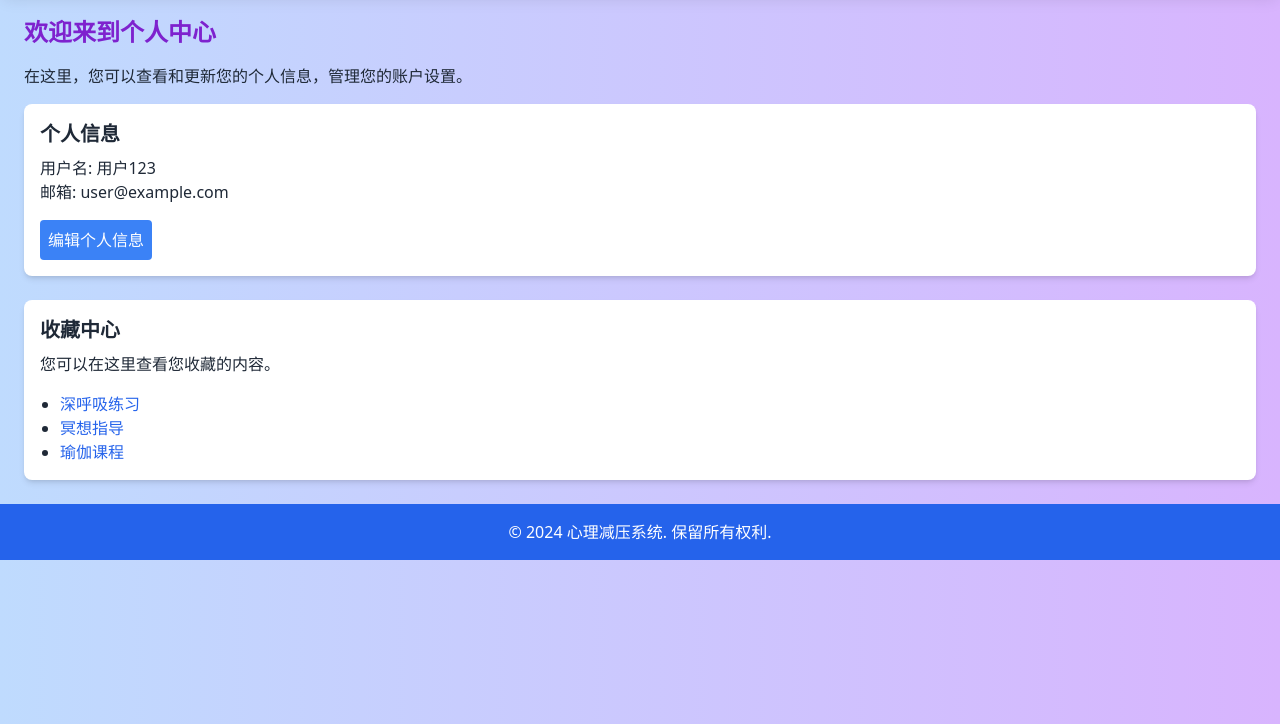
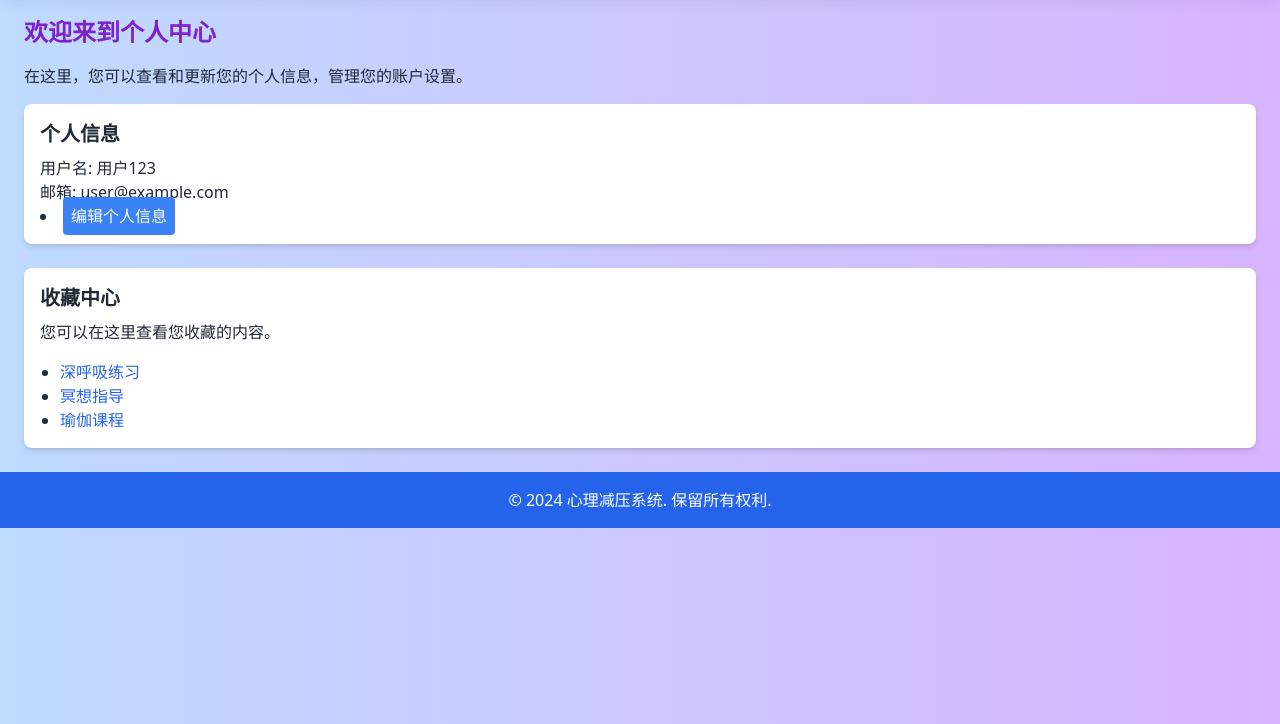
Before and after one commit to sktmmm/sktmmm.github.io, a plain HTML site: page 10.html in a window 1280 px wide. Shown: the part 76-800 px from the top of the page. Drawn offline with nearby package versions, Linux system fonts and the light colour scheme.

Commit message:
Update 10.html

```diff
--- a/10.html
+++ b/10.html
@@ -26,7 +26,7 @@
             <h3 class="text-xl font-semibold mb-2">个人信息</h3>
             <p>用户名: <span id="username-display">用户123</span></p>
             <p>邮箱: <span id="email-display">user@example.com</span></p>
-            <button class="bg-blue-500 text-white p-2 rounded hover:bg-blue-600 transition-colors duration-300 mt-4">编辑个人信息</button>
+            <li><a href="11.html" class="bg-blue-500 text-white p-2 rounded hover:bg-blue-600 transition-colors duration-300 mt-4">编辑个人信息</a></li>
         </div>
 
         <div class="bg-white p-4 rounded-lg shadow-md">
```
